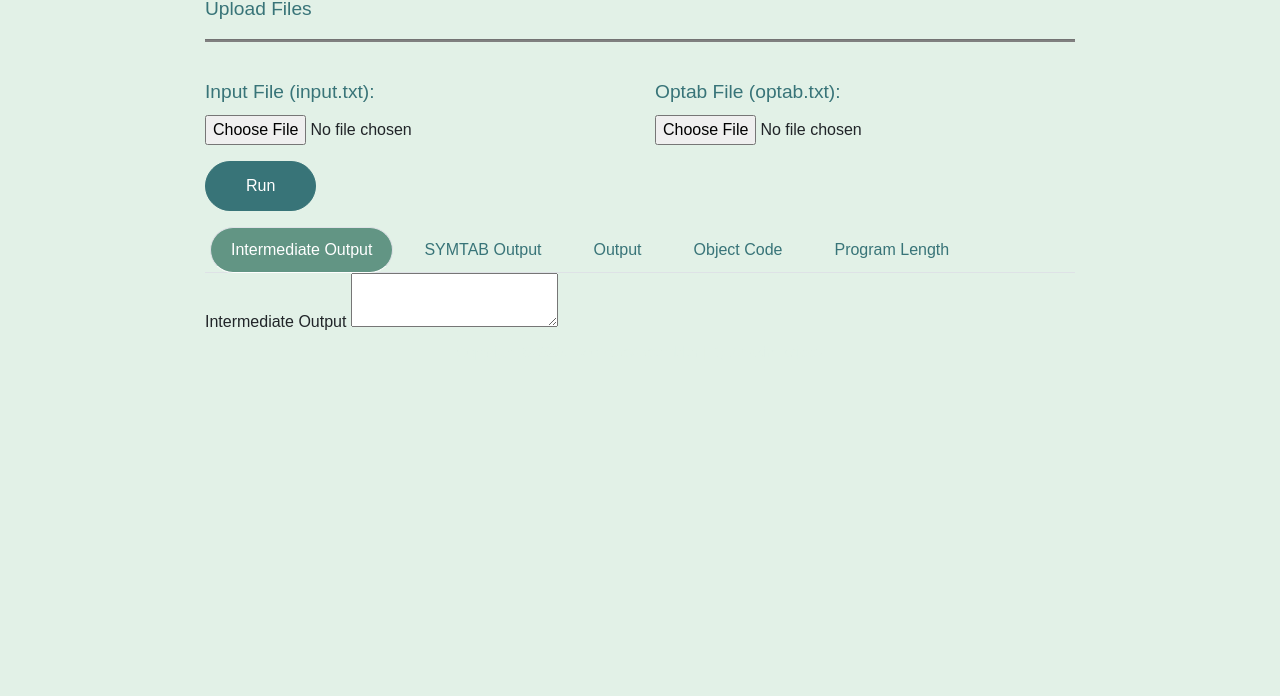
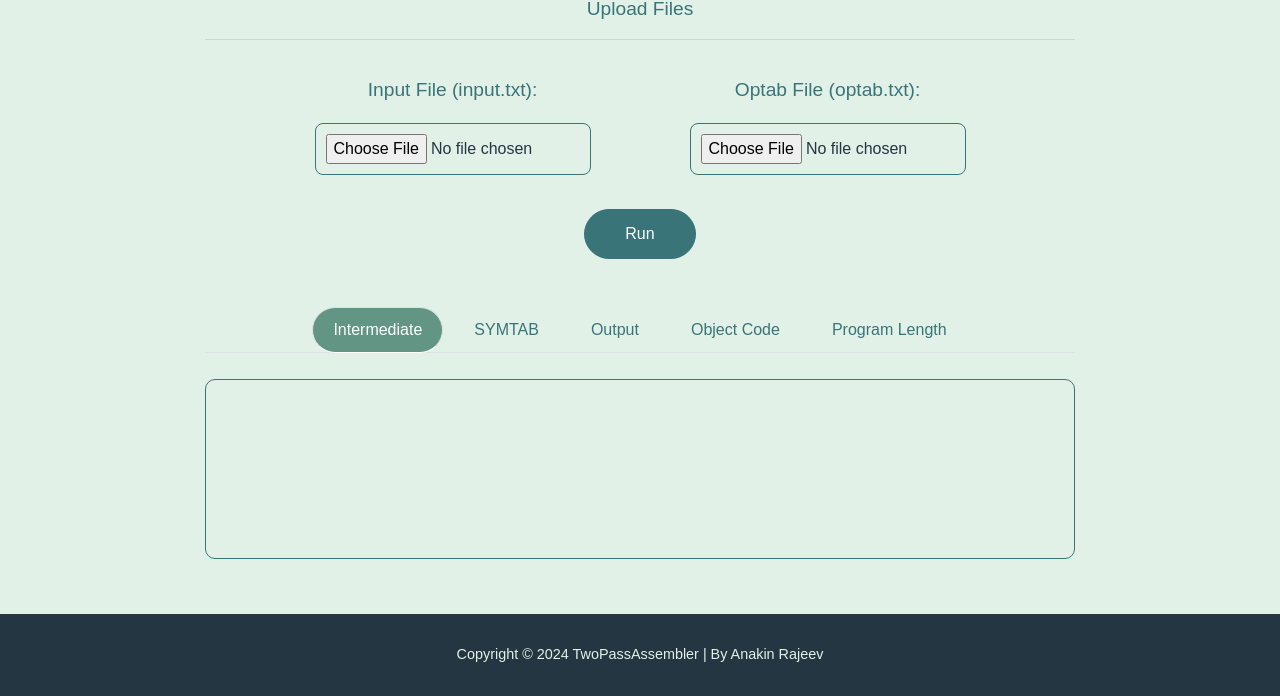
Before and after one commit to Farox008/Pass1_2, a plain HTML site: page index.html in a window 1280 px wide. Shown: the part 119-815 px from the top of the page. Drawn offline with nearby package versions, Linux system fonts and the light colour scheme.

Commit message:
Update index.html

```diff
--- a/index.html
+++ b/index.html
@@ -14,39 +14,41 @@
 
 <body>
     <div class="bg">
-        <div class="container bg">
-            <div class="row">
-                <div class="col-12">
+        <div class="container">
+            <div class="row justify-content-center">
+                <div class="col-12 text-center">
                     <h1 class="heading mt-5">Two Pass Assembler</h1>
                 </div>
             </div>
-            <p class="para">Upload Files</p>
-            <hr style="height:2px;background-color:gray">
-            <div class="row">
-                <div class="col-12 col-md-6">
-                    <div class="file-upload">
-                        <label class="para1">Input File (input.txt):</label>
-                        <input type="file" id="inputFile" accept=".txt" required>
+            <p class="para text-center">Upload Files</p>
+            <hr>
+            <div class="row justify-content-center">
+                <div class="col-12 col-md-5">
+                    <div class="file-upload text-center">
+                        <label for="inputFile" class="para1">Input File (input.txt):</label>
+                        <input type="file" id="inputFile" accept=".txt" class="file-input">
                     </div>
                 </div>
-                <div class="col-12 col-md-6">
-                    <div class="file-upload">
-                        <label class="para1">Optab File (optab.txt):</label>
-                        <input type="file" id="optabFile" accept=".txt" required>
+                <div class="col-12 col-md-5">
+                    <div class="file-upload text-center">
+                        <label for="optabFile" class="para1">Optab File (optab.txt):</label>
+                        <input type="file" id="optabFile" accept=".txt" class="file-input">
                     </div>
                 </div>
             </div>
-            <button id="runButton" class="btn btn-primary mt-3">Run</button>
+            <div class="row justify-content-center">
+                <button id="runButton" class="btn btn-primary mt-4">Run</button>
+            </div>
 
             <!-- Tabbed Output Section -->
-            <div class="row mt-3">
+            <div class="row mt-5">
                 <div class="col-12">
-                    <ul class="nav nav-tabs" id="outputTabs">
+                    <ul class="nav nav-tabs justify-content-center" id="outputTabs">
                         <li class="nav-item">
-                            <a class="nav-link active" data-toggle="tab" href="#intermediateOutputTab">Intermediate Output</a>
+                            <a class="nav-link active" data-toggle="tab" href="#intermediateOutputTab">Intermediate</a>
                         </li>
                         <li class="nav-item">
-                            <a class="nav-link" data-toggle="tab" href="#symtabOutputTab">SYMTAB Output</a>
+                            <a class="nav-link" data-toggle="tab" href="#symtabOutputTab">SYMTAB</a>
                         </li>
                         <li class="nav-item">
                             <a class="nav-link" data-toggle="tab" href="#outputTab">Output</a>
@@ -58,35 +60,28 @@
                             <a class="nav-link" data-toggle="tab" href="#programLengthTab">Program Length</a>
                         </li>
                     </ul>
-                    <div class="tab-content">
+                    <div class="tab-content mt-3">
                         <div class="tab-pane fade show active" id="intermediateOutputTab">
-                            <label for="intermediateOutput">Intermediate Output</label>
-                            <textarea id="intermediateOutput" readonly></textarea>
+                            <textarea id="intermediateOutput" class="output-box" readonly></textarea>
                         </div>
                         <div class="tab-pane fade" id="symtabOutputTab">
-                            <label for="symtabOutput">SYMTAB Output</label>
-                            <textarea id="symtabOutput" readonly></textarea>
+                            <textarea id="symtabOutput" class="output-box" readonly></textarea>
                         </div>
                         <div class="tab-pane fade" id="outputTab">
-                            <label for="output">Output</label>
-                            <textarea id="output" readonly></textarea>
+                            <textarea id="output" class="output-box" readonly></textarea>
                         </div>
                         <div class="tab-pane fade" id="objectCodeTab">
-                            <label for="objectCode">Object Code</label>
-                            <textarea id="objectCode" readonly></textarea>
+                            <textarea id="objectCode" class="output-box" readonly></textarea>
                         </div>
                         <div class="tab-pane fade" id="programLengthTab">
-                            <label for="programLengthOutput">Program Length:</label>
-                            <textarea id="programLengthOutput" readonly></textarea>
+                            <textarea id="programLengthOutput" class="output-box" readonly></textarea>
                         </div>
                     </div>
                 </div>
             </div>
         </div>
-        <div class="box d-flex flex-column justify-content-end">
-            <div>
-                <p class="copy">Copyright © 2024 TwoPassAssembler | By Anakin Rajeev</p>
-            </div>
+        <div class="footer mt-5">
+            <p class="copy text-center">Copyright © 2024 TwoPassAssembler | By Anakin Rajeev</p>
         </div>
     </div>
 
```
